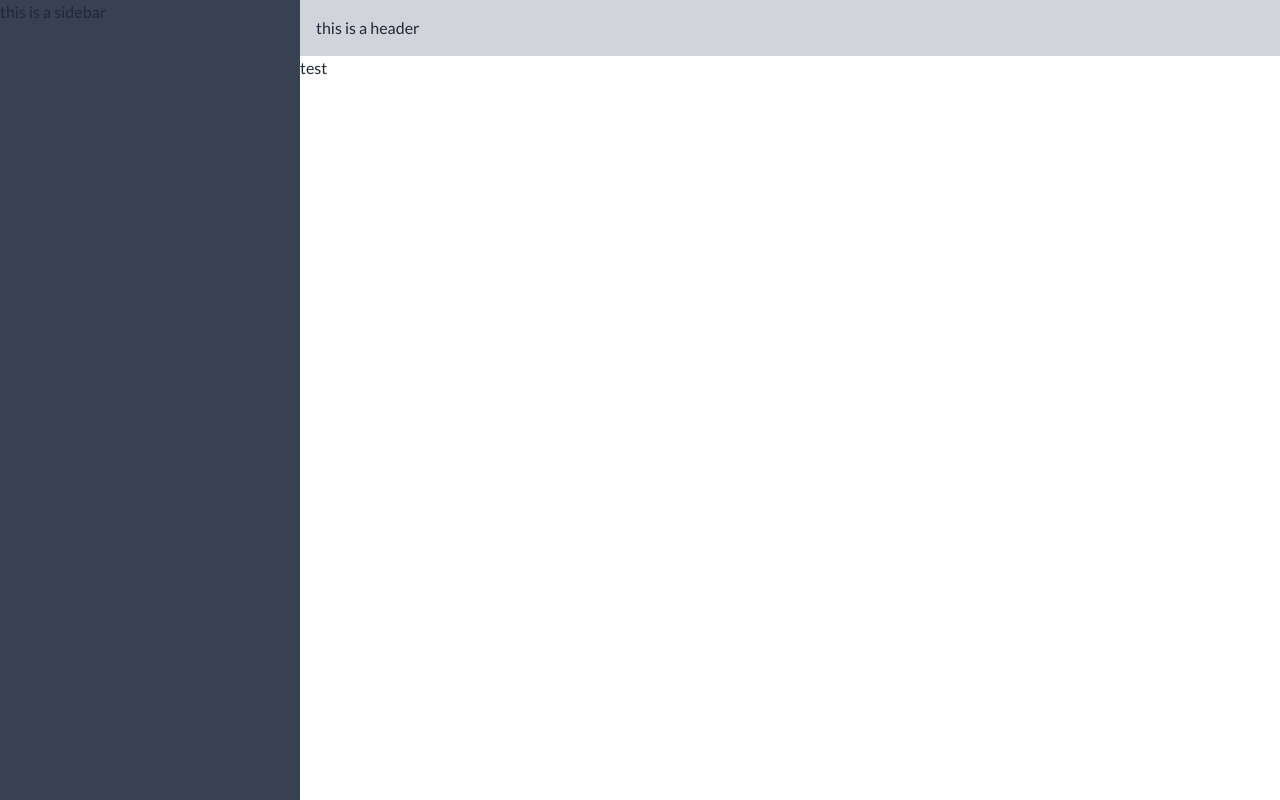
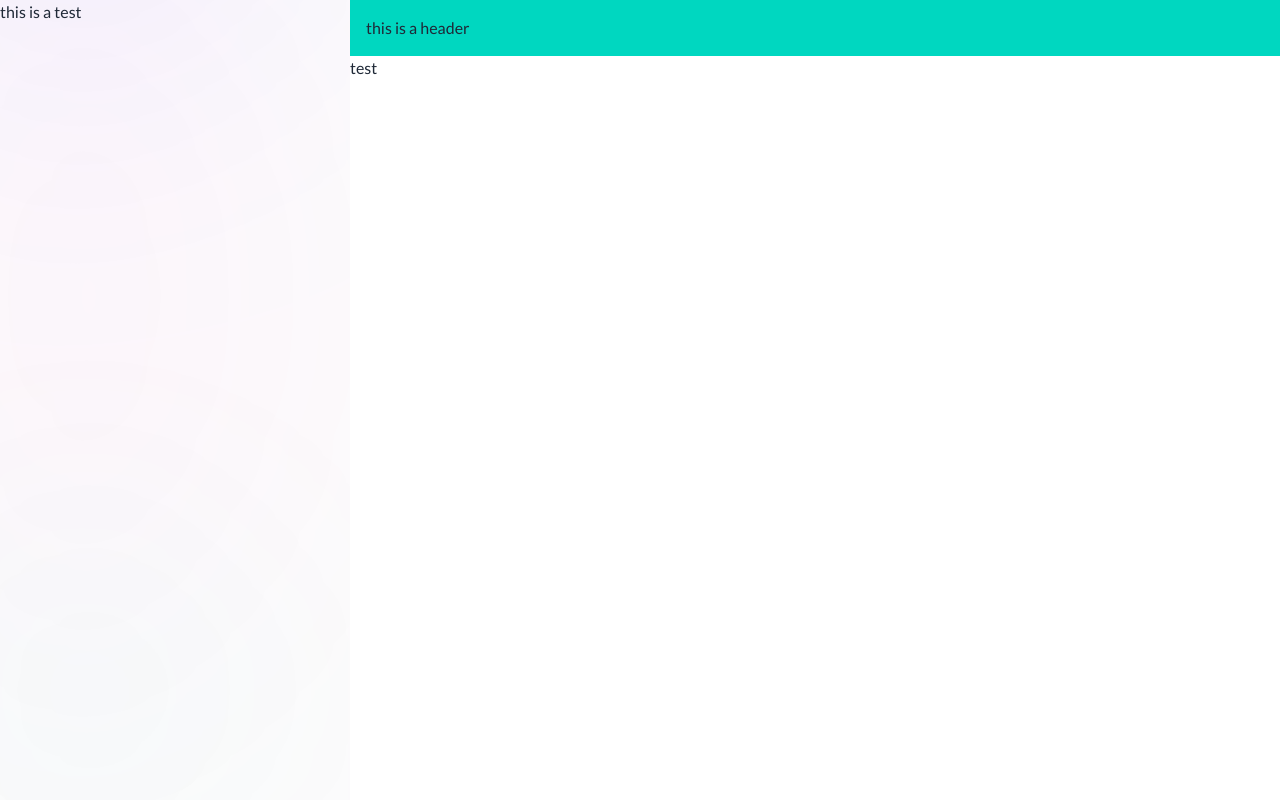
Before and after one commit to zagreus-co/ZedAdmin, a React (Vite) app: page / in a window 1280 px wide. Built offline with nearby package versions, Linux system fonts and the light colour scheme.

Commit message:
WIP: add sidebar structure

```diff
--- a/src/layouts/DashboardLayout.jsx
+++ b/src/layouts/DashboardLayout.jsx
@@ -6,8 +6,8 @@ const DashboardLayout = () => {
     <>
       <SideBar />
 
-      <div className="ml-auto w-[calc(100%_-_300px)]">
-        <header className={"bg-gray-300 p-4"}>this is a header</header>
+      <div className="ml-auto w-[calc(100%_-_350px)]">
+        <header className={"bg-accent p-4"}>this is a header</header>
         <Outlet />
       </div>
     </>
--- a/src/pages/dashboard/components/SideBar/index.jsx
+++ b/src/pages/dashboard/components/SideBar/index.jsx
@@ -2,8 +2,15 @@ import React from "react";
 
 const SideBar = () => {
   return (
-    <aside className=" h-screen fixed left-0 top-0 bottom-0 w-[300px] z-[99] bg-gray-700">
-      this is a sidebar
+    <aside className=" h-screen fixed left-0 top-0 bottom-0 w-[350px] z-[99] overflow-hidden">
+      <div className=" relative z-[99] h-screen border-r-2 border-secondary-content border-opacity-20">
+        this is a test
+      </div>
+
+      <div className="accent-content bg-accent-content bg-opacity-[.01] h-screen absolute inset-0 z-10 backdrop-blur-[00px]"></div>
+      <div className="absolute -left-0 bottom-[10px] w-[200px] h-[200px] rounded-r-full bg-opacity-15 rounded-ful bg-accent blur-[150px]"></div>
+      <div className="absolute -left-0 bottom-[330px] w-[200px] h-[348px] scale-y-150 rounded-r-full bg-opacity-10 rounded-ful bg-secondary blur-[150px]"></div>
+      <div className="absolute -left-0 bottom-[740px] w-[200px] h-[450px] rounded-r-full bg-opacity-15 rounded-ful bg-primary blur-[150px]"></div>
     </aside>
   );
 };
```
